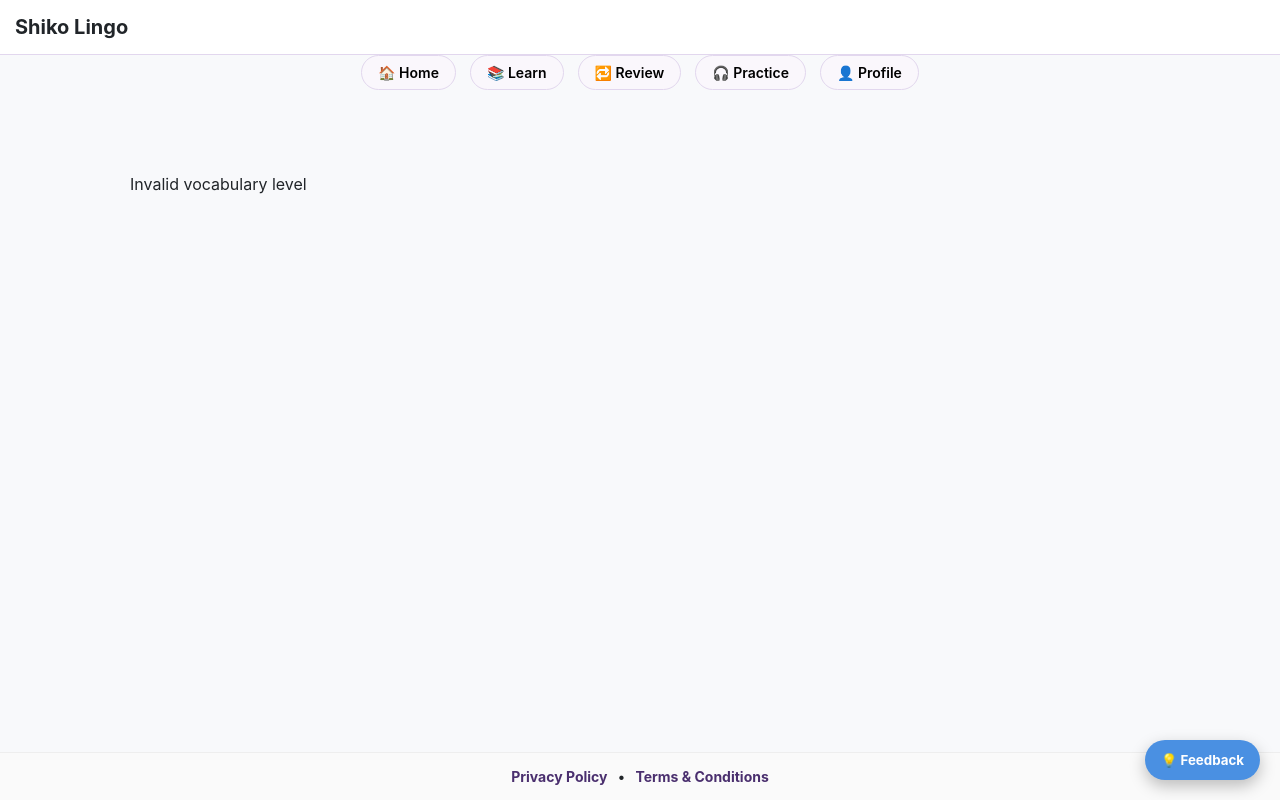
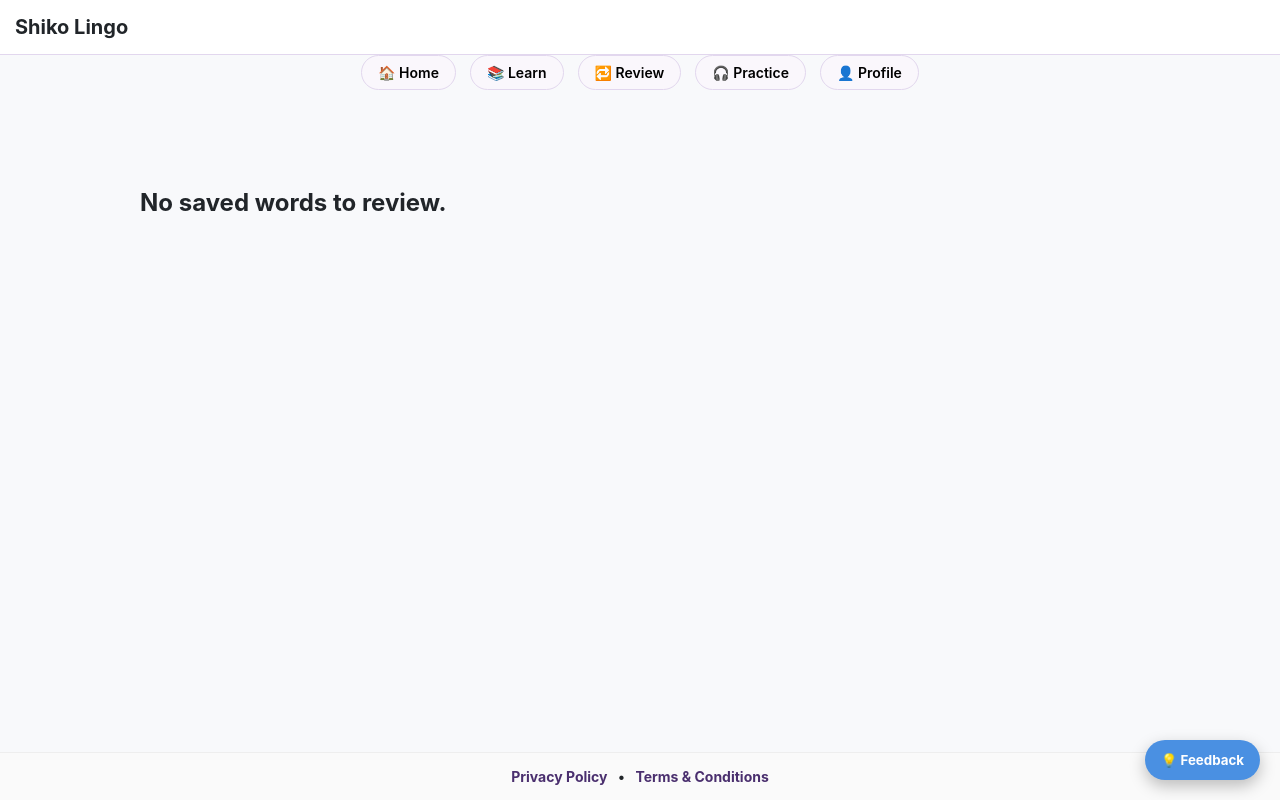
Before and after one commit to egyptianpharoah771-commits/shiko-lingo, a React (Create React App) app: page /vocabulary/review in a window 1280 px wide. Built offline with nearby package versions, Linux system fonts and the light colour scheme; no server answers.

Commit message:
Add Saved Words Review route under /vocabulary/review

```diff
--- a/src/App.js
+++ b/src/App.js
@@ -1,4 +1,5 @@
 import ReviewWordsPage from "./pages/ReviewWordsPage";
+import SavedWordsReview from "./vocabulary/SavedWordsReview";
 import { useEffect } from "react";
 import {
   BrowserRouter as Router,
@@ -150,6 +151,7 @@ function SubscriptionGuard() {
         <Route path="/grammar/:level/:unit" element={<GrammarUnitPage />} />
 
         <Route path="/vocabulary" element={<VocabularyPage />} />
+        <Route path="/vocabulary/review" element={<SavedWordsReview />} />
         <Route path="/vocabulary/quiz" element={<VocabularyQuiz />} />
         <Route path="/vocabulary/:level" element={<VocabularyLevelPage />} />
         <Route
```
